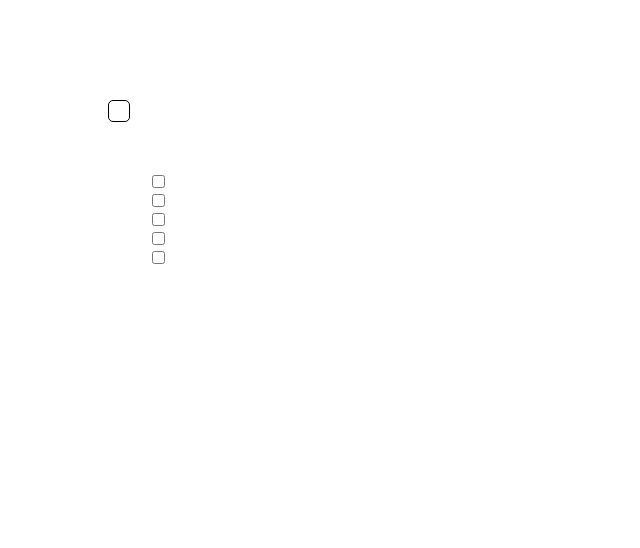
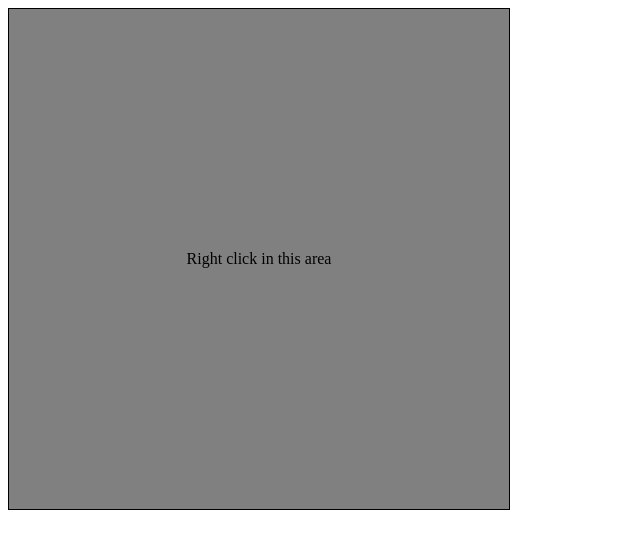
Before and after one commit to Pabl1k/pz-lib, a React (Create React App) app: page / in a window 1280 px wide. Shown: the top 548 px of the page, without its empty margins (0-640 px from the left). Built offline with nearby package versions, Linux system fonts and the light colour scheme.

Commit message:
Context menu (right click) functionality

```diff
--- a/src/App.tsx
+++ b/src/App.tsx
@@ -1,10 +1,10 @@
 import React from "react";
-import MultipleActiveClass from "./activeClass/MultipleActiveClass";
+import ContextMenu from "./ContextMenu/ContextMenu";
 
 function App() {
   return (
     <div style={{ width: 300, height: 200 }}>
-      <MultipleActiveClass />
+      <ContextMenu />
     </div>
   );
 }
--- /dev/null
+++ b/src/ContextMenu/ContextMenu.tsx
@@ -0,0 +1,45 @@
+import React, {createRef} from "react";
+import {useContextMenu} from "../hooks/useContextMenu/useContextMenu";
+import useOutsideClick from "../hooks/useOutsideClick";
+
+const AREA_HEIGHT = 500;
+const AREA_WIDTH = 500;
+
+const ContextMenu = () => {
+  const {x, y, open, closeHandler} = useContextMenu();
+  const menuRef = createRef<HTMLDivElement>();
+  useOutsideClick(menuRef, closeHandler);
+
+  const menu = () => {
+    const content = [
+        {id: 1, label: "123"},
+        {id: 2, label: "456"},
+        {id: 3, label: "789"},
+      ]
+
+    return (
+      <div ref={menuRef} style={{top: y, left: x, position: "absolute", width: 50, height: 80, background: "blue", display: "flex", flexDirection: "column"}}>
+        {content.map(x => (
+          <span key={x.id}>{x.label}</span>
+        ))}
+      </div>
+    )
+  }
+
+  const renderMenu = () => {
+    if (x < AREA_WIDTH && y < AREA_HEIGHT && open) {
+      return menu()
+    }
+
+    return <></>;
+  }
+
+  return (
+    <div style={{width: AREA_WIDTH, height: AREA_HEIGHT, background: "grey", border: "1px solid black", display: "flex", justifyContent: "center", alignItems: "center"}}>
+      {renderMenu()}
+      Right click in this area
+    </div>
+  );
+};
+
+export default ContextMenu;
--- /dev/null
+++ b/src/hooks/useContextMenu/useContextMenu.ts
@@ -0,0 +1,37 @@
+import {useEffect, useState} from "react";
+
+interface StateType {
+  x: number;
+  y: number;
+  open: boolean;
+}
+
+export const useContextMenu = () => {
+  const [clickPosition, setClickPosition] = useState<StateType>({x: 0, y: 0, open: false});
+
+  const clickHandler = (x: number, y: number) => {
+    setClickPosition({x, y, open: true})
+  }
+
+  const closeMenuHandler = () => {
+    setClickPosition({...clickPosition, open: false})
+  }
+
+  useEffect(() => {
+    document.addEventListener("contextmenu", (e) => {
+      e.preventDefault();
+      clickHandler(e.pageX, e.pageY)
+    });
+
+    return () => {
+      document.removeEventListener("contextmenu", () => clickHandler)
+    }
+  })
+
+  return {
+    x: clickPosition.x,
+    y: clickPosition.y,
+    open: clickPosition.open,
+    closeHandler: closeMenuHandler
+  };
+}
```
